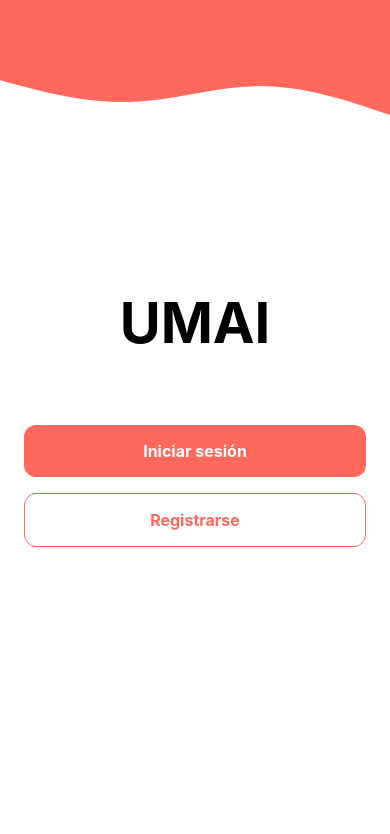
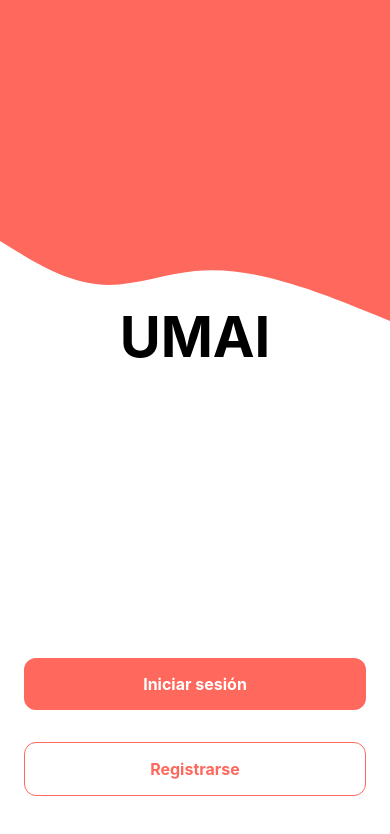
Before and after one commit to elj4so/umai-mobile, a React Native app: screen /Startup2 in a window 390 px wide. Shown: the top 834 px of the page. Built offline with nearby package versions, Linux system fonts and the light colour scheme; what react-native would draw is missing.

Commit message:
Implementar WaveHeader con animación y seguimiento dinámico

```diff
--- a/package.json
+++ b/package.json
@@ -10,8 +10,8 @@
   },
   "dependencies": {
     "@expo/vector-icons": "^15.0.3",
-    "@react-navigation/native": "^7.1.18",
-    "@react-navigation/native-stack": "^7.5.1",
+    "@react-navigation/native": "^7.1.19",
+    "@react-navigation/native-stack": "^7.6.2",
     "@react-navigation/stack": "^7.5.0",
     "expo": "54.0.21",
     "expo-status-bar": "~3.0.8",
--- a/src/components/WaveHeader.tsx
+++ b/src/components/WaveHeader.tsx
@@ -1,29 +1,42 @@
-import React from 'react';
-import { View, StyleSheet, Dimensions } from 'react-native';
+import React, { useEffect, useRef } from 'react';
+import { View, StyleSheet, Animated } from 'react-native';
 import Svg, { Path } from 'react-native-svg';
 import { COLORS } from '../constants/colors';
 
-const { width } = Dimensions.get('window');
+interface WaveHeaderProps {
+  targetY?: number;
+}
 
-export default function WaveHeader() {
+export default function WaveHeader({ targetY = 55 }: WaveHeaderProps) {
+  const animatedHeight = useRef(new Animated.Value(250)).current;
+  const headerHeight = targetY > 0 ? targetY + 100 : 250;
+
+  useEffect(() => {
+    Animated.spring(animatedHeight, {
+      toValue: headerHeight,
+      useNativeDriver: false,
+      tension: 50,
+      friction: 7,
+    }).start();
+  }, [headerHeight]);
+
   return (
-    <View style={styles.container}>
-      {/* Fondo sólido del header */}
-      <View style={styles.headerBackground} />
+    <Animated.View style={[styles.container, { height: animatedHeight }]}>
+      <View style={styles.solidBackground} />
 
-      {/* SVG con la onda */}
       <Svg
-        height="60%"
+        height="200"
         width="100%"
         viewBox="0 0 1440 320"
+        preserveAspectRatio="none"
         style={styles.wave}
       >
         <Path
-          fill={COLORS.primary}
-          d="M0,32L80,53.3C160,75,320,117,480,112C640,107,800,53,960,53.3C1120,53,1280,107,1360,133.3L1440,160L1440,0L1360,0C1280,0,1120,0,960,0C800,0,640,0,480,0C320,0,160,0,80,0L0,0Z"
+          fill={COLORS.white}
+          d="M0,96L60,112C120,128,240,160,360,165.3C480,171,600,149,720,144C840,139,960,149,1080,165.3C1200,181,1320,203,1380,213.3L1440,224L1440,320L1380,320C1320,320,1200,320,1080,320C960,320,840,320,720,320C600,320,480,320,360,320C240,320,120,320,60,320L0,320Z"
         />
       </Svg>
-    </View>
+    </Animated.View>
   );
 }
 
@@ -33,17 +46,23 @@ const styles = StyleSheet.create({
     top: 0,
     left: 0,
     right: 0,
-    height: 200,
+    width: '100%',
     overflow: 'hidden',
     zIndex: 0,
   },
-  headerBackground: {
+  solidBackground: {
+    position: 'absolute',
+    top: 0,
+    left: 0,
+    right: 0,
+    bottom: 0,
     backgroundColor: COLORS.primary,
-    height: 76, // Altura del fondo sólido
-    width: '100%',
   },
   wave: {
     position: 'absolute',
-    top: 55, // Ajusta esto para mover la onda arriba/abajo
+    bottom: -2,
+    left: 0,
+    right: 0,
+    width: '100%',
   },
 });
--- a/src/screens/LoginScreen.tsx
+++ b/src/screens/LoginScreen.tsx
@@ -21,21 +21,33 @@ type Props = {
 export default function LoginScreen({ navigation }: Props) {
   const [email, setEmail] = useState('');
   const [password, setPassword] = useState('');
+  const [umaiPosition, setUmaiPosition] = useState(55); // Posición inicial
 
   // Lógica Iniciar Sesión
   const handleLogin = () => {
     console.log({ email, password });
   };
 
+  // Captura la posición del texto UMAI
+  const handleUmaiLayout = (event: any) => {
+    const { y } = event.nativeEvent.layout;
+    setUmaiPosition(y);
+  };
+
   return (
     <SafeAreaView style={styles.safeArea}>
-      <WaveHeader />
+      <WaveHeader targetY={umaiPosition} />
       <TouchableOpacity onPress={() => navigation.navigate('Startup2')} style={styles.backButton}>
         <Feather name="arrow-left" size={28} color={COLORS.white} />
       </TouchableOpacity>
       <View style={styles.contentContainer}>
         <View style={styles.titleContainer}>
-          <Text style={styles.title}>UMAI</Text>
+          <Text
+            style={styles.title}
+            onLayout={handleUmaiLayout}
+          >
+            UMAI
+          </Text>
           <Text style={styles.subtitle}>Iniciar Sesión</Text>
         </View>
         <View style={styles.inputContainer}>
@@ -57,7 +69,7 @@ export default function LoginScreen({ navigation }: Props) {
         </View>
 
       </View>
-         {/* Botón Iniciar Sesión */}
+      {/* Botón Iniciar Sesión */}
       <View style={styles.bottomContainer}>
         <CustomButton
           title="Iniciar Sesión"
@@ -88,7 +100,7 @@ const styles = StyleSheet.create({
   },
   contentContainer: {
     flex: 1,
-    justifyContent: 'space-between', // Separa títulos, botones y link
+    justifyContent: 'space-between',
     padding: 24,
     paddingBottom: 40,
   },
@@ -118,10 +130,10 @@ const styles = StyleSheet.create({
     paddingTop: 0
   },
   footerContainer: {
-    flexDirection: 'row', // Esto los pone uno al lado del otro
-    justifyContent: 'center', // Centra el grupo
-    alignItems: 'center', // Alinea verticalmente (por si un texto es más grande)
-    marginTop: 16, // El margen que tenías en el loginLink
+    flexDirection: 'row',
+    justifyContent: 'center',
+    alignItems: 'center',
+    marginTop: 16,
   },
   registerLink: {
     fontSize: 16,
--- a/src/screens/RegisterTypeScreen.tsx
+++ b/src/screens/RegisterTypeScreen.tsx
@@ -1,4 +1,4 @@
-import React from 'react';
+import React, { useState } from 'react';
 import { View, Text, StyleSheet, TouchableOpacity } from 'react-native';
 import { SafeAreaView } from 'react-native-safe-area-context';
 import { StackNavigationProp } from '@react-navigation/stack';
@@ -18,26 +18,36 @@ type Props = {
 };
 
 export default function RegisterTypeScreen({ navigation }: Props) {
+  const [umaiPosition, setUmaiPosition] = useState(55);
+
+  const handleUmaiLayout = (event: any) => {
+    const { y } = event.nativeEvent.layout;
+    setUmaiPosition(y);
+  };
+
   return (
     <SafeAreaView style={styles.safeArea}>
-      {/* TODO: Actualizar WaveHeader para que acepte un botón de "atrás" */}
-      <WaveHeader />
+      <WaveHeader targetY={umaiPosition} />
       <TouchableOpacity onPress={() => navigation.navigate('Startup2')} style={styles.backButton}>
         <Feather name="arrow-left" size={28} color={COLORS.white} />
       </TouchableOpacity>
       <View style={styles.contentContainer}>
-        <View>
-          <Text style={styles.title}>UMAI</Text>
+        <View style={styles.titleContainer}>
+          <Text
+            style={styles.title}
+            onLayout={handleUmaiLayout}
+          >
+            UMAI
+          </Text>
           <Text style={styles.subtitle}>Registro</Text>
         </View>
-        {/* Botón Cliente */}
+        {/* Botones */}
         <View style={styles.buttonContainer}>
           <CustomButton
             title="Cliente"
             mode="solid"
             onPress={() => navigation.navigate('RegisterClient')}
           />
-          {/* Botón Restaurante */}
           <CustomButton
             title="Restaurante"
             mode="outlined"
@@ -54,7 +64,7 @@ export default function RegisterTypeScreen({ navigation }: Props) {
     </SafeAreaView>
   );
 }
-// Estilos
+
 const styles = StyleSheet.create({
   safeArea: {
     flex: 1,
@@ -68,8 +78,14 @@ const styles = StyleSheet.create({
   },
   contentContainer: {
     flex: 1,
-    justifyContent: 'center', // Separa títulos, botones y link
+    justifyContent: 'space-between',
     padding: 24,
+    paddingBottom: 40,
+  },
+  titleContainer: {
+    flex: 1,
+    justifyContent: 'center',
+    alignItems: 'center',
   },
   title: {
     fontSize: 56,
@@ -83,16 +99,16 @@ const styles = StyleSheet.create({
     color: COLORS.textSecondary,
     textAlign: 'center',
     marginTop: 8,
-    marginBottom: 60
   },
   buttonContainer: {
     width: '100%',
+    gap: 16,
   },
   footerContainer: {
-    flexDirection: 'row', // Esto los pone uno al lado del otro
-    justifyContent: 'center', // Centra el grupo
-    alignItems: 'center', // Alinea verticalmente (por si un texto es más grande)
-    marginTop: 16, // El margen que tenías en el loginLink
+    flexDirection: 'row',
+    justifyContent: 'center',
+    alignItems: 'center',
+    marginTop: 16,
   },
   loginLink: {
     fontSize: 16,
--- a/src/screens/StartupScreen1.tsx
+++ b/src/screens/StartupScreen1.tsx
@@ -1,5 +1,5 @@
-import React from 'react';
-import { View, Text, StyleSheet, Image } from 'react-native';
+import React, { useState } from 'react';
+import { View, Text, StyleSheet } from 'react-native';
 import { SafeAreaView } from 'react-native-safe-area-context';
 import { StackNavigationProp } from '@react-navigation/stack';
 
@@ -17,13 +17,27 @@ type Props = {
 };
 
 export default function StartupScreen1({ navigation }: Props) {
+  const [umaiPosition, setUmaiPosition] = useState(55);
+
+  const handleUmaiLayout = (event: any) => {
+    const { y } = event.nativeEvent.layout;
+    setUmaiPosition(y);
+  };
+
   return (
     <SafeAreaView style={styles.safeArea}>
-      <WaveHeader />
+      <WaveHeader targetY={umaiPosition} />
       <View style={styles.contentContainer}>
-        <View>
-          <Text style={styles.title}>UMAI</Text>
-          <Text style={styles.subtitle}> Lorem ipsum dolor sit amet consectetur. Lorem id sit </Text>
+        <View style={styles.textContainer}>
+          <Text
+            style={styles.title}
+            onLayout={handleUmaiLayout}
+          >
+            UMAI
+          </Text>
+          <Text style={styles.subtitle}>
+            Lorem ipsum dolor sit amet consectetur. Lorem id sit
+          </Text>
         </View>
         {/* Botón Continuar */}
         <CustomButton
@@ -44,21 +58,24 @@ const styles = StyleSheet.create({
   },
   contentContainer: {
     flex: 1,
-    justifyContent: 'space-between', // Empuja el contenido arriba y el botón abajo
+    justifyContent: 'space-between',
     padding: 24,
     paddingBottom: 40,
+  },
+  textContainer: {
+    marginTop: 150,
   },
   title: {
     fontSize: 56,
     fontWeight: 'bold',
     color: COLORS.black,
-    textAlign: 'center', // Centrado como en el mockup
-    marginTop: 250, // Espacio desde la curva
+    textAlign: 'center',
   },
   subtitle: {
     fontSize: 16,
     color: COLORS.textSecondary,
     textAlign: 'center',
     marginTop: 16,
+    paddingHorizontal: 20,
   },
 });
--- a/src/screens/StartupScreen2.tsx
+++ b/src/screens/StartupScreen2.tsx
@@ -1,4 +1,4 @@
-import React from 'react';
+import React, { useState } from 'react';
 import { View, Text, StyleSheet } from 'react-native';
 import { SafeAreaView } from 'react-native-safe-area-context';
 import { StackNavigationProp } from '@react-navigation/stack';
@@ -17,19 +17,32 @@ type Props = {
 };
 
 export default function StartupScreen2({ navigation }: Props) {
+  const [umaiPosition, setUmaiPosition] = useState(55);
+
+  const handleUmaiLayout = (event: any) => {
+    const { y } = event.nativeEvent.layout;
+    setUmaiPosition(y);
+  };
+
   return (
     <SafeAreaView style={styles.safeArea}>
-      <WaveHeader />
+      <WaveHeader targetY={umaiPosition} />
       <View style={styles.contentContainer}>
-        <Text style={styles.title}>UMAI</Text>
-        {/* Botón Iniciar sesión */}
+        <View style={styles.titleContainer}>
+          <Text
+            style={styles.title}
+            onLayout={handleUmaiLayout}
+          >
+            UMAI
+          </Text>
+        </View>
+        {/* Botones */}
         <View style={styles.buttonContainer}>
           <CustomButton
             title="Iniciar sesión"
             mode="solid"
             onPress={() => navigation.navigate('Login')}
           />
-          {/* Botón Registrarse*/}
           <CustomButton
             title="Registrarse"
             mode="outlined"
@@ -40,6 +53,7 @@ export default function StartupScreen2({ navigation }: Props) {
     </SafeAreaView>
   );
 }
+
 // Estilos
 const styles = StyleSheet.create({
   safeArea: {
@@ -48,17 +62,23 @@ const styles = StyleSheet.create({
   },
   contentContainer: {
     flex: 1,
-    justifyContent: 'center', // Centra el contenido verticalmente
+    justifyContent: 'space-between',
     padding: 24,
+    paddingBottom: 40,
+  },
+  titleContainer: {
+    flex: 1,
+    justifyContent: 'center',
+    alignItems: 'center',
   },
   title: {
     fontSize: 56,
     fontWeight: 'bold',
     color: COLORS.black,
     textAlign: 'center',
-    marginBottom: 60, // Espacio entre el título y los botones
   },
   buttonContainer: {
     width: '100%',
+    gap: 16,
   },
 });
```
Also changed, not shown: src/screens/RegisterClientScreen.tsx (+18 -37 lines), src/screens/RegisterRestaurantScreen.tsx (+18 -34 lines), 2 other files (tests, documents, lock files or other folders).
